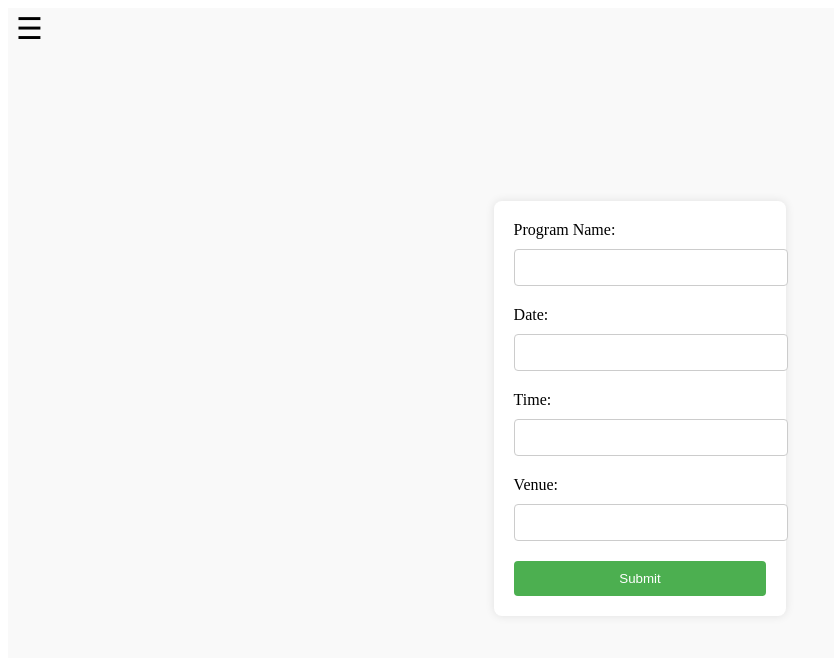
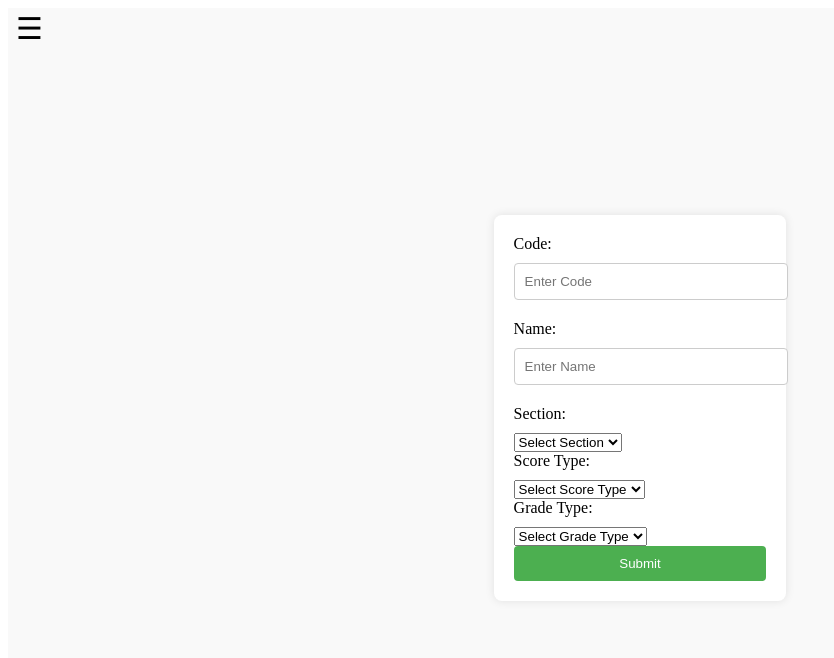
Before and after one commit to Javadamkd/art-fest-management, a Next.js app: page /programs in a window 1280 px wide. Shown: the top 658 px of the page, without its empty margins (0-834 px from the left). Built offline with nearby package versions, Linux system fonts and the light colour scheme.

Commit message:
Update programs.js

```diff
--- a/pages/programs.js
+++ b/pages/programs.js
@@ -1,18 +1,49 @@
 // pages/programs.js
+import { useState } from 'react';
 import styles from './Programs.module.css';
 
 const Programs = () => {
+  const [section, setSection] = useState('');
+  const [scoreType, setScoreType] = useState('');
+  const [gradeType, setGradeType] = useState('');
+
   return (
     <div className={styles.formContainer}>
       <form className={styles.programForm}>
-        <label>Program Name:</label>
-        <input type="text" />
-        <label>Date:</label>
-        <input type="text" />
-        <label>Time:</label>
-        <input type="text" />
-        <label>Venue:</label>
-        <input type="text" />
+        <label>Code:</label>
+        <input type="text" name="code" placeholder="Enter Code" />
+
+        <label>Name:</label>
+        <input type="text" name="name" placeholder="Enter Name" />
+
+        <label>Section:</label>
+        <select name="section" value={section} onChange={(e) => setSection(e.target.value)}>
+          <option value="" disabled>Select Section</option>
+          <option value="Aliya">Aliya</option>
+          <option value="Thaniya">Thaniya</option>
+          <option value="Thanawiyya">Thanawiyya</option>
+          <option value="Bidaya">Bidaya</option>
+          <option value="Uoola">Uoola</option>
+        </select>
+
+        <label>Score Type:</label>
+        <select name="scoreType" value={scoreType} onChange={(e) => setScoreType(e.target.value)}>
+          <option value="" disabled>Select Score Type</option>
+          <option value="Individual">Individual</option>
+          <option value="Group">Group</option>
+          <option value="Shared by two">Shared by two</option>
+          <option value="Master">Master</option>
+        </select>
+
+        <label>Grade Type:</label>
+        <select name="gradeType" value={gradeType} onChange={(e) => setGradeType(e.target.value)}>
+          <option value="" disabled>Select Grade Type</option>
+          <option value="Individual">Individual</option>
+          <option value="Group">Group</option>
+          <option value="Shared by two">Shared by two</option>
+          <option value="Master">Master</option>
+        </select>
+
         <button type="submit">Submit</button>
       </form>
     </div>
```
